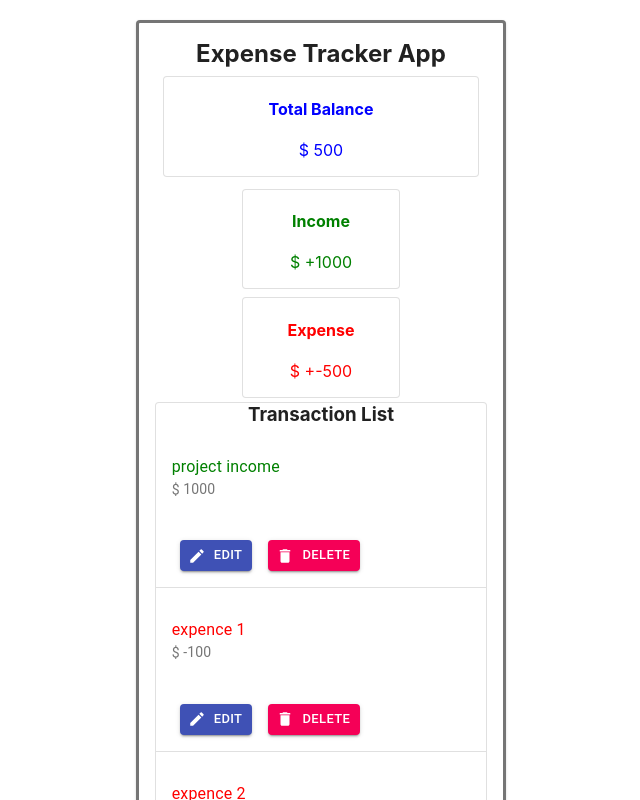
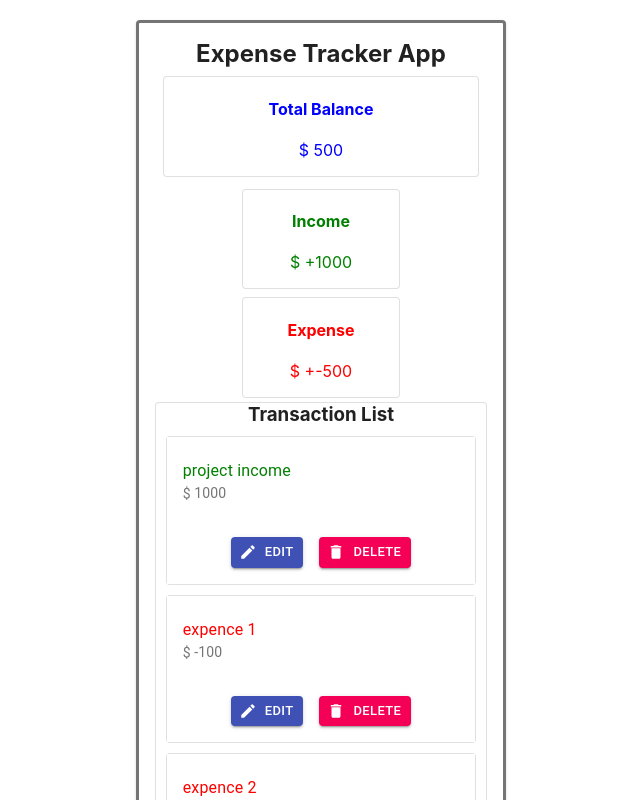
Before and after one commit to asgharibraheembaloch/react-expense-tracker, a React (Create React App) app: page / in a window 1280 px wide. Shown: the top 800 px of the page, without its empty margins (319-959 px from the left). Built offline with nearby package versions, Linux system fonts and the light colour scheme.

Commit message:
updated transaction component

```diff
--- a/src/components/Transaction.js
+++ b/src/components/Transaction.js
@@ -30,7 +30,7 @@ export const Transaction = ({ transaction }) => {
   let [edit, setEdit] = useState(false);
 
   return (
-    <div>
+    <Paper variant="outlined" round style={{margin:10}}>
     <List className={classes.root}>
       {edit ? (
         <ListItem>
@@ -65,7 +65,6 @@ export const Transaction = ({ transaction }) => {
           </Typography>
         </ListItem>
       )}
-      <ListItem divider={true}>
         {edit ? (
           <Button
             variant="contained"
@@ -113,8 +112,7 @@ export const Transaction = ({ transaction }) => {
             Delete
           </Button>
         )}
-      </ListItem>
     </List>
-    </div>
+    </Paper>
   );
 };
```
